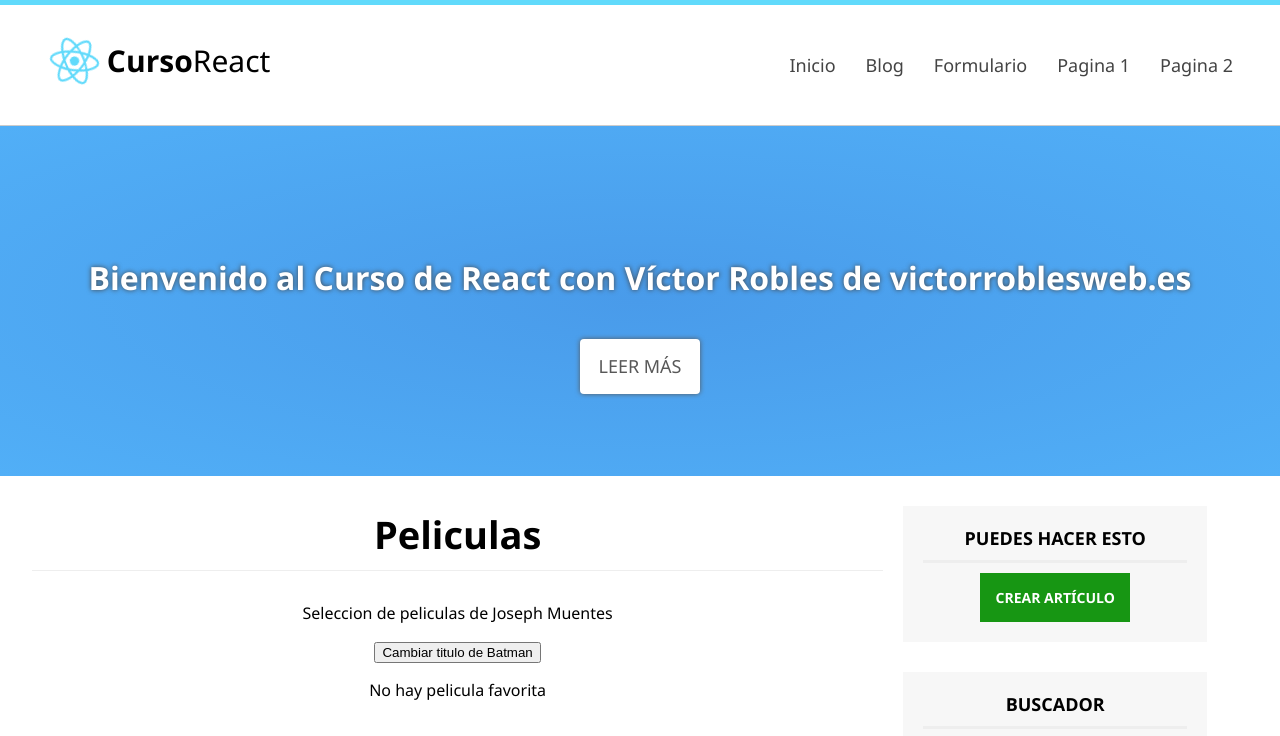
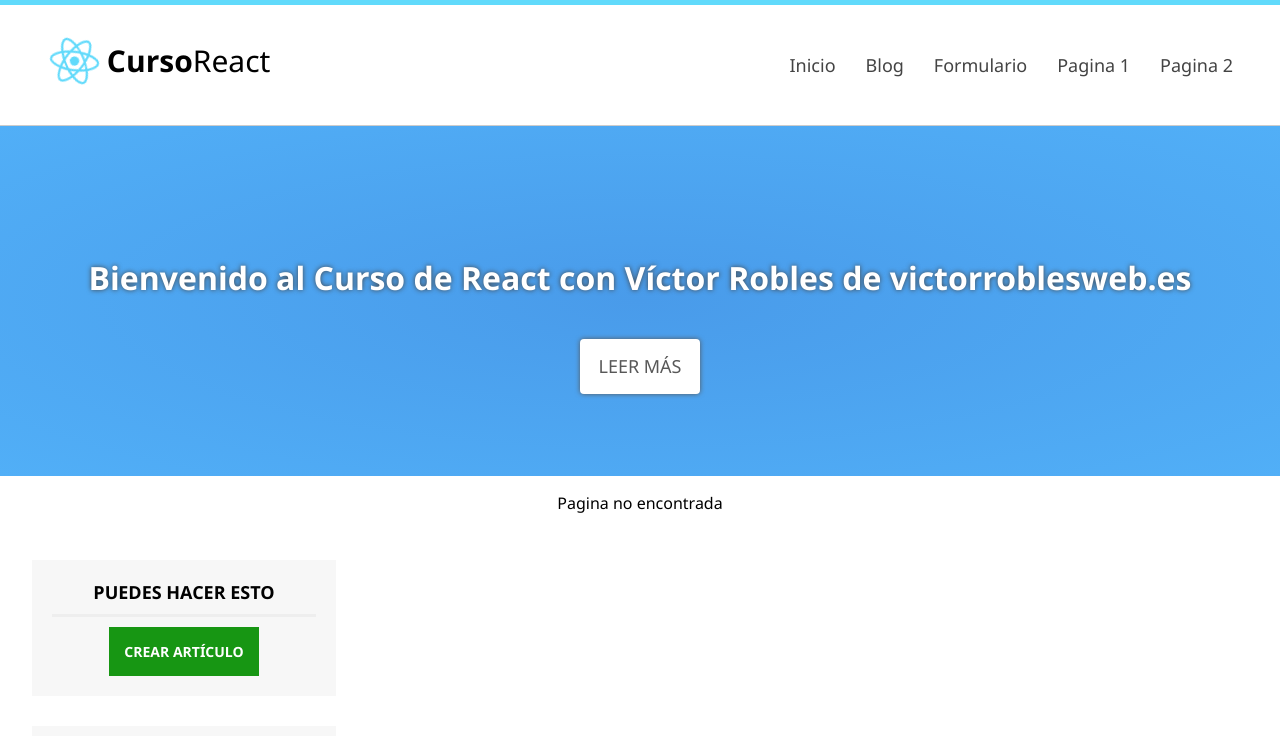
Before and after one commit to elgranjm3000/reactLeaning, a React (Create React App) app: page /blog in a window 1280 px wide. Shown: the top 736 px of the page. Built offline with nearby package versions, Linux system fonts and the light colour scheme; grey boxes are pictures that could not be loaded.

Commit message:
crear rutas sin componentes

```diff
--- a/package.json
+++ b/package.json
@@ -8,7 +8,8 @@
     "@testing-library/user-event": "^13.5.0",
     "react": "^18.2.0",
     "react-dom": "^18.2.0",
-    "react-scripts": "5.0.1",
+    "react-router-dom": "^6.15.0",
+    "react-scripts": "^5.0.1",
     "web-vitals": "^2.1.4"
   },
   "scripts": {
--- a/src/App.js
+++ b/src/App.js
@@ -7,7 +7,8 @@ import Slyder from './components/Slyder';
 import Sidebar from './components/Sidebar';
 import Footer from './components/Footer';
 
-import Peliculas from './components/Peliculas';
+
+import Route from './Router'
 function App() {
 
   var btnString = "Leer más"
@@ -22,8 +23,12 @@ function App() {
 
 
       <div className="center">
+        <Route/>
+           {/*
             <Peliculas/>
             <Sidebar/>
+          */}
+          <Sidebar/>
         <div className='clearfix'></div>
      </div>
       <Footer/>
--- /dev/null
+++ b/src/Router.js
@@ -0,0 +1,27 @@
+import React, { Component } from "react";
+import { BrowserRouter, Route, Routes } from 'react-router-dom'
+import SeccionPrueba from './components/SeccionPrueba'
+import Micomponente from "./components/Micomponente";
+import Peliculas from './components/Peliculas';
+import NotFound from './components/Errors'
+
+class Router extends Component{
+
+    render(){
+        return(
+
+
+                <BrowserRouter>
+                    <Routes>
+                            <Route exact path="/" element={<Peliculas/>} ></Route>
+                            <Route exact path="/ruta-prueba" element={<SeccionPrueba/>} ></Route>
+                            <Route exact path="/segunda-prueba" element={<Micomponente/>} ></Route>
+                            <Route exact path="/pagina1" element={<h1>Prueba</h1>}/>
+                            <Route path="*" element={<NotFound />} />
+                    </Routes>
+                </BrowserRouter>
+
+        )
+    }
+}
+export default Router;
--- /dev/null
+++ b/src/components/Errors.js
@@ -0,0 +1,11 @@
+import React, { Component } from "react";
+
+
+class Errors extends Component {
+    render(){
+        return (
+            <p>Pagina no encontrada</p>
+        );
+    }
+}
+export default Errors;
```
Also changed, not shown: 2 other files (tests, documents, lock files or other folders).
